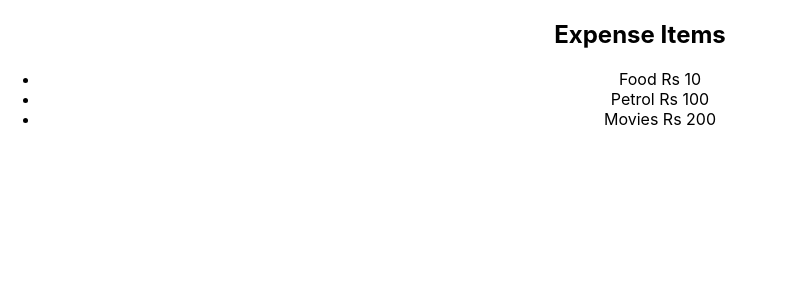
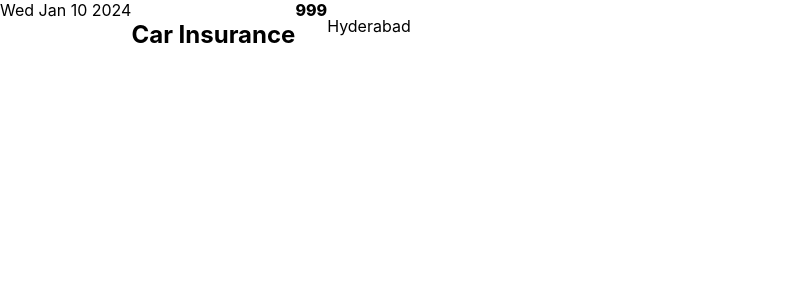
Before and after one commit to venukommineni615/Expense-app, a React (Create React App) app: page / in a window 1280 px wide. Shown: the top 300 px of the page, without its empty margins (0-787 px from the left). Built offline with nearby package versions, Linux system fonts and the light colour scheme.

Commit message:
added some basic css

```diff
--- /dev/null
+++ b/src/components/ExpenseItems.css
@@ -0,0 +1,13 @@
+.expense-item{
+    display:flex;
+    width:100%
+}
+.expense-item__description{
+    display: flex;
+    justify-content: space-around;
+    text-align: center;
+}
+.expense-item__price{
+    font-weight: 800;
+    text-align: center;
+}
--- a/src/components/ExpenseItems.js
+++ b/src/components/ExpenseItems.js
@@ -1,12 +1,19 @@
+import "./ExpenseItems.css"
 function ExpenseItems(){
+    const expenseDate=new Date(2024,0,10);
+    const expenseTitle="Car Insurance";
+    const expensePrice=999
+    const LocationOfExpenditure="Hyderabad"
     return(
-        <div>
-            <h2>Expense Items</h2>
-            <ul>
-                <li>Food Rs 10</li>
-                <li>Petrol Rs 100</li>
-                <li>Movies Rs 200</li>
-            </ul>
+        <div className="expense-item">
+            <div>
+                {expenseDate.toDateString()}
+            </div>
+            <div className="expense-item__description">
+                <h2>{expenseTitle}</h2>
+                <div className="expense-item__price">{expensePrice}</div>
+                <p>{LocationOfExpenditure}</p>
+            </div>
         </div>
     )
 }
```
